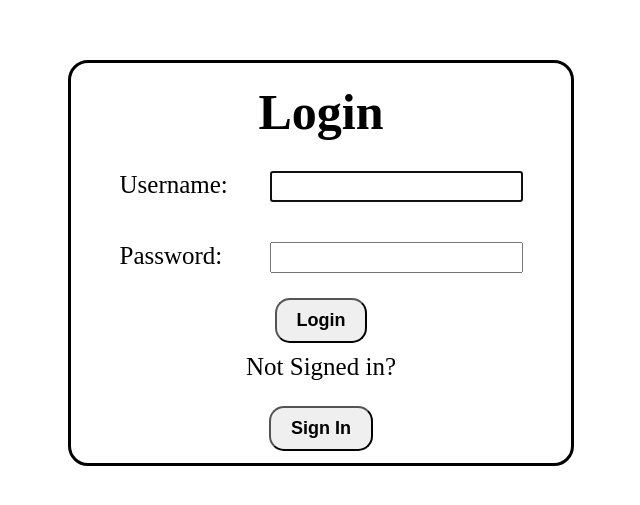
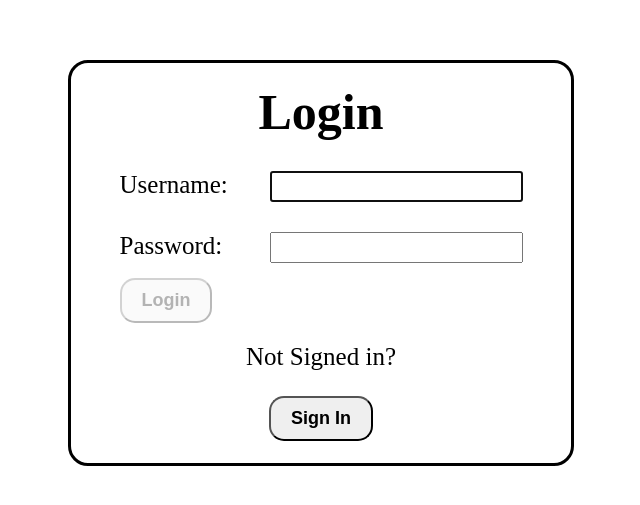
Before and after one commit to Rohan0197/Mini-Project, a React (Create React App) app: page / in a window 1280 px wide. Shown: the part 137-642 px from the top of the page, without its empty margins (319-959 px from the left). Built offline with nearby package versions, Linux system fonts and the light colour scheme.

Commit message:
Login Page Functional

```diff
--- a/src/App.js
+++ b/src/App.js
@@ -12,7 +12,7 @@ function App() {
           <Route path='/' element={<Login />} />
           <Route path='/sign' element={<SignIn />} />
           <Route path='/login' element={<Login />} />
-          <Route path='/home' element={Homepage} />
+          <Route path='/home' element={<Homepage />} />
         </Routes>
       </nav>
     </>
--- a/src/components/Homepage.js
+++ b/src/components/Homepage.js
@@ -1,4 +1,5 @@
 import { useState } from "react";
+import { useNavigate } from "react-router-dom";
 
 function Homepage() {
 
--- a/src/components/Login.js
+++ b/src/components/Login.js
@@ -1,36 +1,86 @@
-import { useRef } from "react";
+import React, { useState } from "react";
+import axios from "axios";
 import { useNavigate } from "react-router-dom";
+
 function Login() {
-    const homepage = useNavigate();
-    const navi = useNavigate();
+    const navigate = useNavigate();
+    const [formvalue, setFormvalue] = useState({ username: '', password: '' });
+    const [message, setMessage] = useState('');
+    const [submitted, setSubmitted] = useState(false);
+    const [formValid, setFormValid] = useState(false); // State for form validity
+
+    const handleInput = (e) => {
+        const { name, value } = e.target;
+        setFormvalue({ ...formvalue, [name]: value });
+        setFormValid(formvalue.username.trim() !== '' && formvalue.password.trim() !== '');
+    }
+
+    const handleSubmit = async (e) => {
+        e.preventDefault();
+        setSubmitted(true); // Mark the form as submitted
+        if (!formValid) {
+            return; // If form is invalid, do not proceed with login
+        }
+        const formData = {
+            username: formvalue.username,
+            password: formvalue.password,
+            req: true // Specify that this is a login request
+        };
+        try {
+            const res = await axios.post("http://localhost/api/user.php", formData, {
+                headers: {
+                    'Content-Type': 'application/json'
+                }
+            });
+            const responseData = res.data;
+            if (responseData === true)
+            {
+                setMessage("Login successful");
+                console.log("Success message received: Login successful");
+                setTimeout(() => {
+                    console.log("Redirecting now...");
+                    navigate('/home');
+                }, 2000);
+            }
+            else
+            {
+                setMessage("Invalid credentials");
+                console.log("Error message received: Invalid credentials");
+                setFormvalue({ username: '', password: '' });
+                setSubmitted(false);
+            }
+        } catch (error) {
+            console.error("Error:", error);
+        }
+    }
+
     return (
-        <div className="login" >
+        <div className="login">
             <div className="container">
-                <div id="heading">
-                    Login
-                </div>
+                <div id="heading">Login</div>
                 <div className="inner">
+                    <form onSubmit={handleSubmit}>
                         <div>
-                        <div><label className="labels">Username: </label><input type="text" autoFocus className="inp"></input></div>
+                            <label className="labels">Username: </label>
+                            <input type="text" autoFocus className="inp" name="username" value={formvalue.username} onChange={handleInput} />
                         </div>
                         <div>
-                        <div><label className="labels">Password: </label><input type="password" id="pass" className="inp"></input></div>
-                    </div>
-
-                    <div>
-                        <button onClick={() => homepage('home')}>Login</button>
+                            <label className="labels">Password: </label>
+                            <input type="password" id="pass" className="inp" name="password" value={formvalue.password} onChange={handleInput} />
                         </div>
                         <div>
-                        Not Signed in?
+                            <button type="submit" disabled={submitted || !formValid} >Login</button>
                         </div>
+                    </form>
+                    <div>{message}</div>
+                    <div>Not Signed in?</div>
                     <div>
-                        <button onClick={() => navi('sign')}>Sign In</button>
+                        <button onClick={() => navigate('sign')}>Sign In</button>
                     </div>
                 </div>
             </div>
         </div>
-
-    )
+    );
 }
 
 export default Login;
--- a/src/components/SignIn.js
+++ b/src/components/SignIn.js
@@ -14,7 +14,7 @@ function SignIn() {
     const handleSubmit =async(e)=>{
         e.preventDefault();
         //console.log(formvalue);
-        const formData= {username:formvalue.username, email:formvalue.email, phone:formvalue.phone, password:formvalue.password};
+        const formData= {username:formvalue.username, email:formvalue.email, phone:formvalue.phone, password:formvalue.password,req: false};
         const res= await axios.post("http://localhost/api/user.php",formData);
         //let jsonres= res.data.json();
           if(res.data.success)
```
Lines whose indentation alone changed are shown as unchanged.
